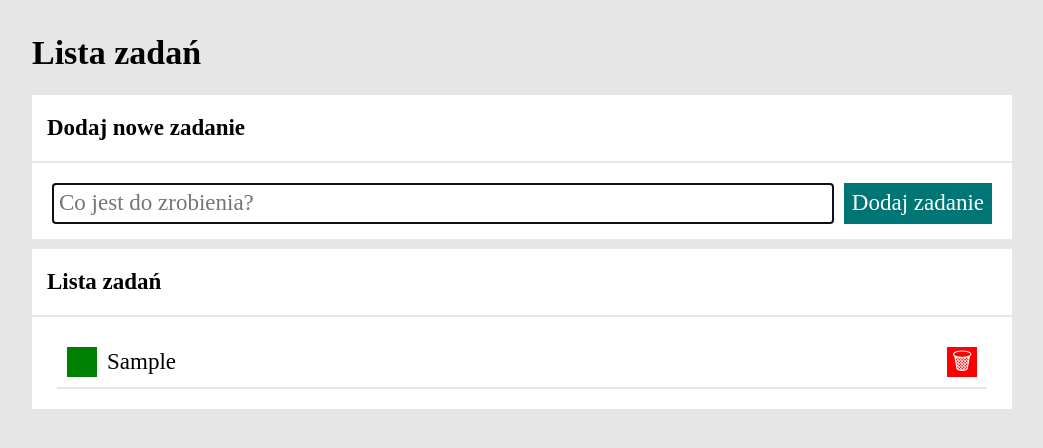
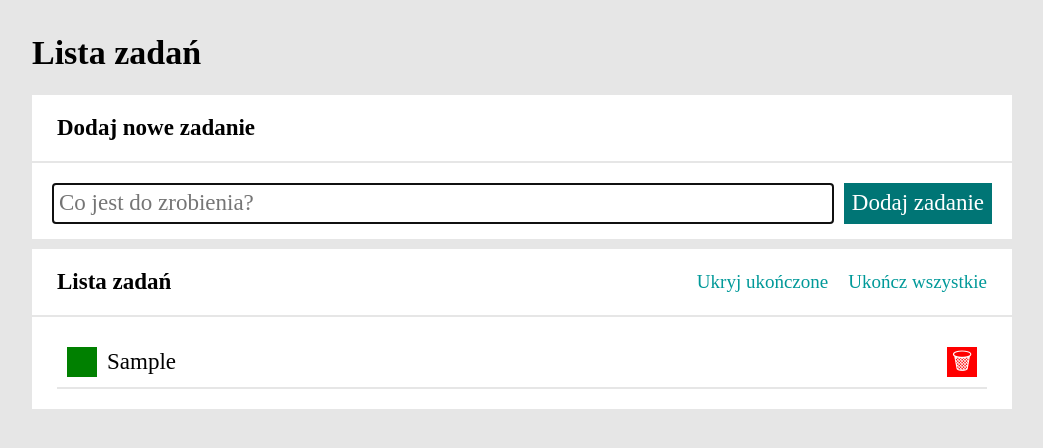
Before and after one commit to przemek0000/to-do-list, a plain HTML site: page index.html in a window 1280 px wide. Both pictures are taken after typing "Sample" into the empty fields and a click on the button "Dodaj zadanie". Shown: the whole page, without its empty margins (118-1161 px from the left). Drawn offline with nearby package versions, Linux system fonts and the light colour scheme.

Commit message:
Added 2 hidden buttons to section__header

```diff
--- a/css/section.css
+++ b/css/section.css
@@ -5,9 +5,15 @@
 
 .section__header {
     margin: 5px 0;
-    padding: 20px 15px;
+    padding: 20px 25px;
     border-bottom: 2px solid #e6e6e6;
     font-weight: 700;
+}
+
+.section__header--buttons {
+    display: grid;
+    grid-template-columns: 1fr auto auto;
+    gap: 20px;
 }
 
 .section__body {
--- a/css/task.css
+++ b/css/task.css
@@ -61,3 +61,37 @@
 .task__remove:active {
     background-color: hsl(0, 100%, 68%);
 }
+
+.hideDoneTasks {
+    padding: 0px;
+    font-size: 19px;
+    transition: 0.5s;
+    border: none;
+    background-color: white;
+    color: hsl(180, 100%, 30%);
+}
+
+.hideDoneTasks:hover {
+    color: hsl(180, 100%, 37%);
+}
+
+.hideDoneTasks:active {
+    color: hsl(180, 100%, 40%);
+}
+
+.doneAllTasks {
+    padding: 0px;
+    font-size: 19px;
+    transition: 0.5s;
+    border: none;
+    background-color: white;
+    color: hsl(180, 100%, 30%);
+}
+
+.doneAllTasks:hover {
+    color: hsl(180, 100%, 37%);
+}
+
+.doneAllTasks:active {
+    color: hsl(180, 100%, 40%);
+}
--- a/index.html
+++ b/index.html
@@ -31,7 +31,7 @@
             </div>
         </section>
         <section class="section">
-            <div class="section__header">
+            <div class="section__header section__header--buttons js-showHiddenButtons">
                 Lista zadań
             </div>
             <div class="section__body js-tasks">
--- a/js/scripts.js
+++ b/js/scripts.js
@@ -21,7 +21,7 @@ const removeButtons = () => {
     const doneToggleTask = (index) => {
         tasks = [
             ...tasks.slice(0, index),
-        {...tasks[index], done: !tasks[index].done},
+            { ...tasks[index], done: !tasks[index].done },
             ...tasks.slice(index + 1)
         ];
         render();
@@ -44,7 +44,7 @@ const addNewTask = (newTask) => {
         render();
     };
 
-const render = () => {
+    const renderTasks = () => {
         let HTMLstring = "";
         for (const task of tasks) {
             HTMLstring += `
@@ -63,6 +63,29 @@ const render = () => {
             </ul>`
         };
         document.querySelector(".js-tasks").innerHTML = HTMLstring;
+    };
+
+    const renderButtons = () => {
+        const twoButtons = document.querySelector(".js-showHiddenButtons");
+        if (tasks.map(task => task.content) != "") {
+            twoButtons.innerHTML = `
+            Lista zadań
+            <button class="hideDoneTasks">
+            Ukryj ukończone
+            </button>
+            <button class="doneAllTasks">
+            Ukończ wszystkie
+            </button>
+            `
+        }
+        else {
+            twoButtons.innerHTML = "Lista zadań";
+        };
+    };
+
+    const render = () => {
+        renderTasks();
+        renderButtons();
 
         removeButtons();
         doneButtons();
```
Lines whose indentation alone changed are shown as unchanged.
